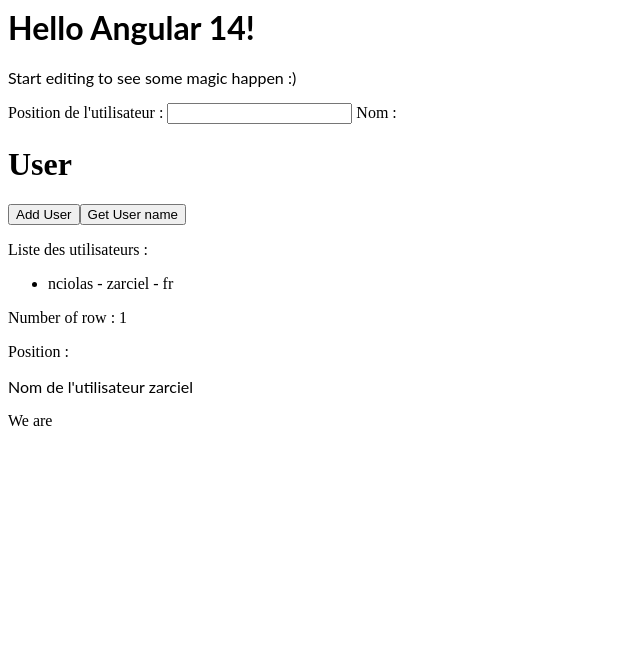
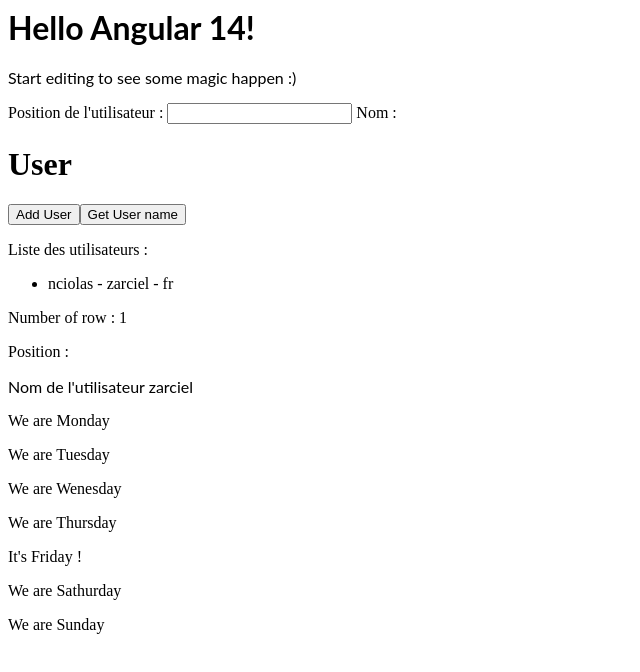
Before and after one commit to zarciel/angular-ivy-qxzbqa, an Angular app: page / in a window 1280 px wide. Shown: the top 672 px of the page, without its empty margins (0-640 px from the left). Built offline with nearby package versions, Linux system fonts and the light colour scheme.

Commit message:
4 files modified

```diff
--- a/src/app/app.component.html
+++ b/src/app/app.component.html
@@ -13,4 +13,5 @@
 
 <p> Nom de l'utilisateur {{userComponent.listUser[0].nickname}} </p>
 
-<app-day> </app-day>
+<app-day *ngFor="let day of listDays" [day]="day">
+</app-day>
--- a/src/app/app.component.ts
+++ b/src/app/app.component.ts
@@ -15,4 +15,19 @@
   getName(newItem: string) {
     this.userName = newItem;
   }
+
+  public listDays: string[];
+
+  ngOnInit() {
+    this.listDays = new Array<string>();
+    this.listDays.push(
+      "Monday",
+      "Tuesday",
+      "Wenesday",
+      "Thursday",
+      "Friday",
+      "Sathurday",
+      "Sunday"
+    );
+  }
 }
--- a/src/app/day/day.component.html
+++ b/src/app/day/day.component.html
@@ -1,3 +1,7 @@
-<p>
-	We are
+<p [hidden]="day === 'Friday'">
+	We are {{ day }}
+
 </p>
+
+
+<p *ngIf="day === 'Friday'"> It's Friday ! </p>
--- a/src/app/day/day.component.ts
+++ b/src/app/day/day.component.ts
@@ -1,4 +1,4 @@
-import { Component, OnInit } from "@angular/core";
+import { Component, Input, OnInit } from "@angular/core";
 
 @Component({
   selector: "app-day",
@@ -8,19 +8,9 @@
 export class DayComponent implements OnInit {
   constructor() {}
 
-  ngOnInit() {
-    this.listDays = new Array<string>();
-    this.listDays.push(
-      "Monday",
-      "Tuesday",
-      "Wenesday",
-      "Thursday",
-      "Friday",
-      "Sathurday",
-      "Sunday"
-    );
-  }
+  ngOnInit() {}
   // this.listUser = new Array<user>();
   //this.listUser.push(new user("nciolas", "zarciel", "fr"));
-  public listDays: string[];
+
+  @Input() day;
 }
```
